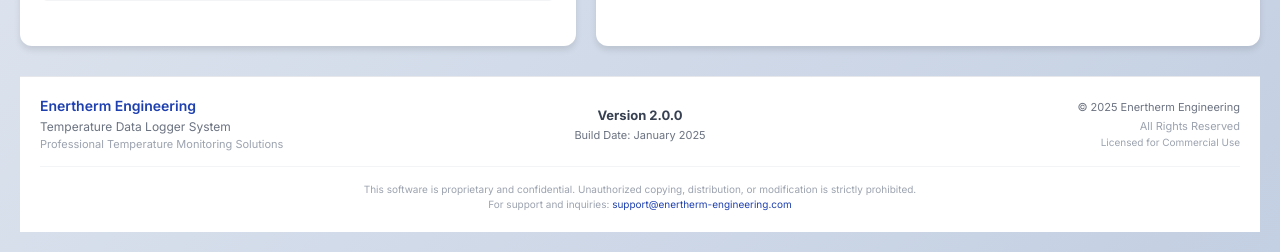
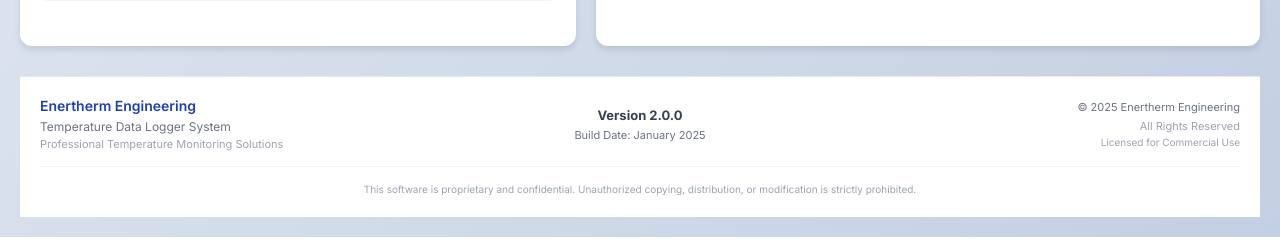
Before and after one commit to eengrajesh/DataLogger, a Flask app: page / in a window 1280 px wide. Shown: the part 1648-1900 px from the top of the page. Run offline with Flask 3, Linux system fonts and the light colour scheme; data that the repository does not hold is empty; some libraries are stand-ins or nearby versions.

Commit message:
chore: Remove email addresses from public display
- Remove email from dashboard footer
- Remove email from LICENSE file
- Keep only website contact information

🤖 Generated with Claude Code
Co-Authored-By: Claude <noreply@anthropic.com>

```diff
--- a/data-logger-project/templates/dashboard.html
+++ b/data-logger-project/templates/dashboard.html
@@ -1992,8 +1992,6 @@
             <div style="margin-top: 15px; padding-top: 15px; border-top: 1px solid #f3f4f6;">
                 <div style="font-size: 10px; color: #9ca3af; line-height: 1.5;">
                     This software is proprietary and confidential. Unauthorized copying, distribution, or modification is strictly prohibited.
-                    <br>
-                    For support and inquiries: <a href="mailto:support@enertherm-engineering.com" style="color: var(--primary); text-decoration: none;">support@enertherm-engineering.com</a>
                 </div>
             </div>
         </div>
```
Also changed, not shown: 1 other file.
